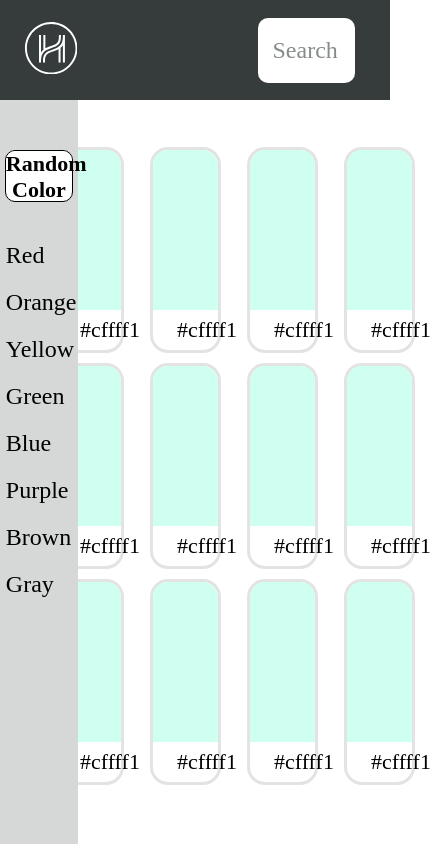
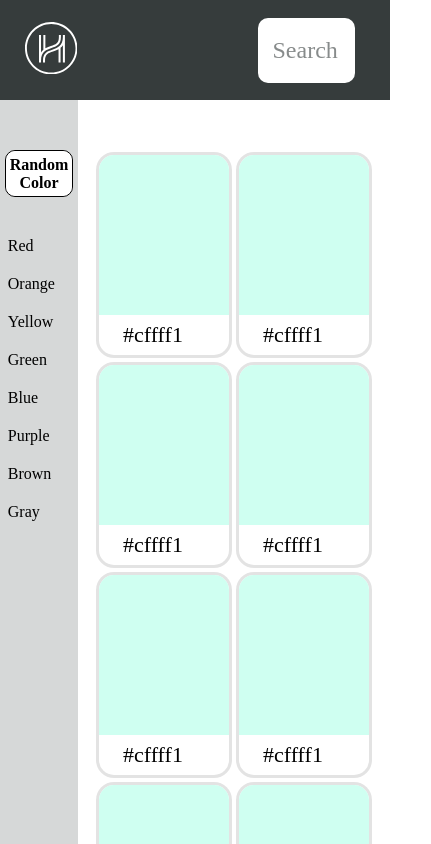
Before and after one commit to 2juicy/HHumansChallenge, a React (Create React App) app: page / in a window 390 px wide. Shown: the top 844 px of the page, 431 px wide, since content can reach past the window. Built offline with nearby package versions, Linux system fonts and the light colour scheme; a web font is replaced by a local one.

Commit message:
some responsive light styling and margins

```diff
--- a/package.json
+++ b/package.json
@@ -1,5 +1,5 @@
 {
-  "name": "hhumanschallege",
+  "name": "hhumanschallenge",
   "version": "0.1.0",
   "private": true,
   "dependencies": {
--- a/src/components/Card/Card.css
+++ b/src/components/Card/Card.css
@@ -11,6 +11,7 @@
   height: 80%;
   border-radius: 15px 15px 0 0;
   background-color: #cffff1;
+  cursor: pointer;
 }
 
 .card-text {
@@ -25,3 +26,10 @@
   vertical-align: middle;
   font-size: 22px;
 }
+
+@media only screen and (max-width: 1023px) {
+  .card {
+    width: calc(100vw / 3);
+    margin: 5px;
+  }
+}
--- a/src/components/List/List.css
+++ b/src/components/List/List.css
@@ -5,3 +5,9 @@
   grid-template-columns: auto auto auto auto;
   justify-content: center;
 }
+
+@media only screen and (max-width: 1023px) {
+  #list-section {
+    grid-template-columns: auto auto;
+  }
+}
--- a/src/components/Sidebar/Sidebar.css
+++ b/src/components/Sidebar/Sidebar.css
@@ -36,8 +36,7 @@
   color: black;
   text-decoration: none;
   font-size: 24px;
-  width: 85%;
-  margin: 10px auto 10px auto;
+  margin: 10px 0 10px 10%;
   cursor: pointer;
 }
 
@@ -89,3 +88,10 @@
   -webkit-background-clip: text;
   -webkit-text-fill-color: rgba(0, 0, 0, 0.2);
 }
+
+@media only screen and (max-width: 1023px) {
+  .random,
+  .colors {
+    font-size: 16px;
+  }
+}
```
